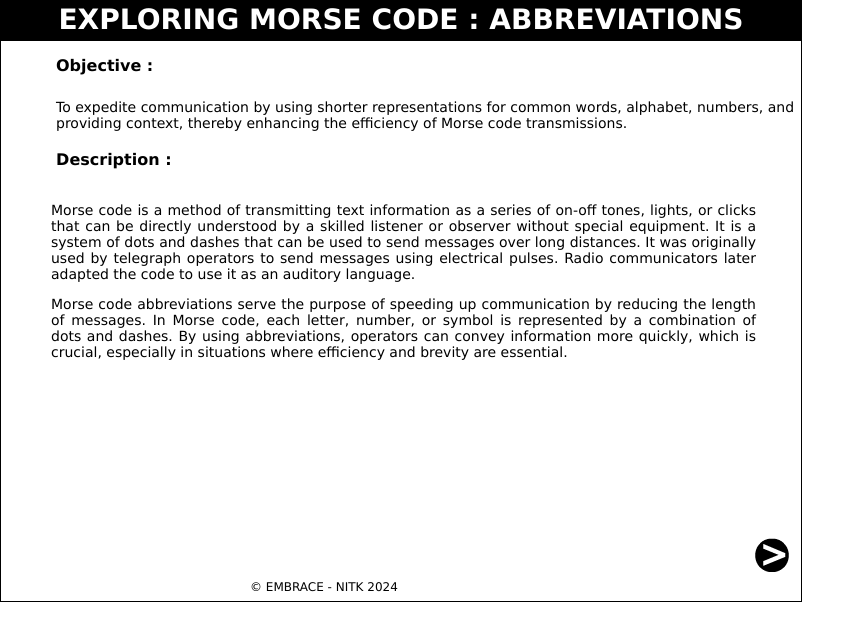
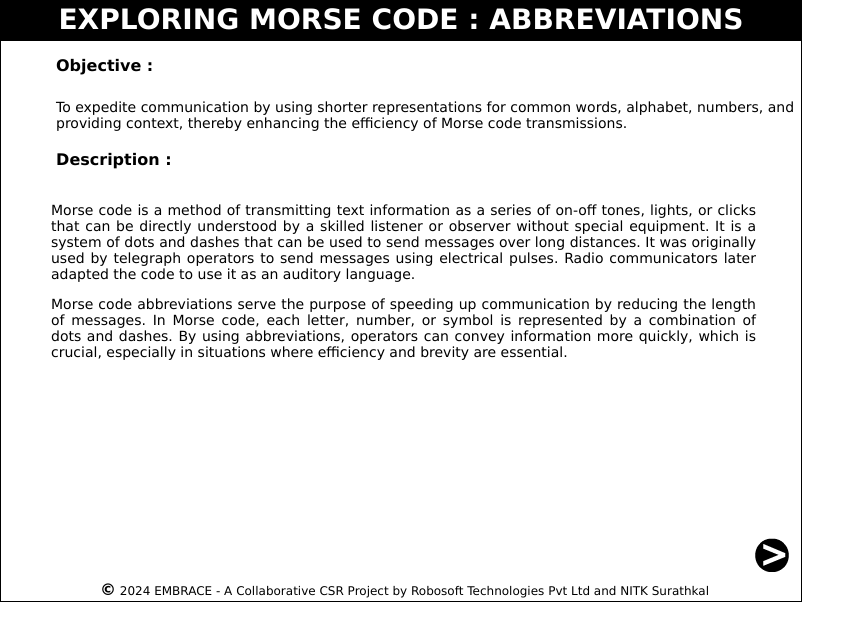
Before and after one commit to embrace-nitk/morseCodeAbbreviations, a plain HTML site: page index.html in a window 1280 px wide. Shown: the whole page, without its empty margins (0-865 px from the left). Drawn offline with nearby package versions, Linux system fonts and the light colour scheme.

Commit message:
updated copyright

```diff
--- a/css/style.css
+++ b/css/style.css
@@ -80,9 +80,13 @@ span.frac > span {
 #copyright {
   position: absolute;
   text-align: center;
-  left: 250px;
+  left: 100px;
   top: 580px;
   font-size: 12px;
+}
+.cp {
+  font-size: 16px;
+  font-weight: 700;
 }
 
 /* css */
--- a/index.html
+++ b/index.html
@@ -330,7 +330,7 @@
 
 
 
-    <div id="copyright"> &copy; EMBRACE - NITK <script>document.write(new Date().getFullYear())</script> </div>
+    <div id="copyright"> <span class="cp">&copy;</span>  <script>document.write(new Date().getFullYear())</script> EMBRACE - A Collaborative CSR Project by Robosoft Technologies Pvt Ltd and NITK Surathkal </div>
     </div>
 
 
```
